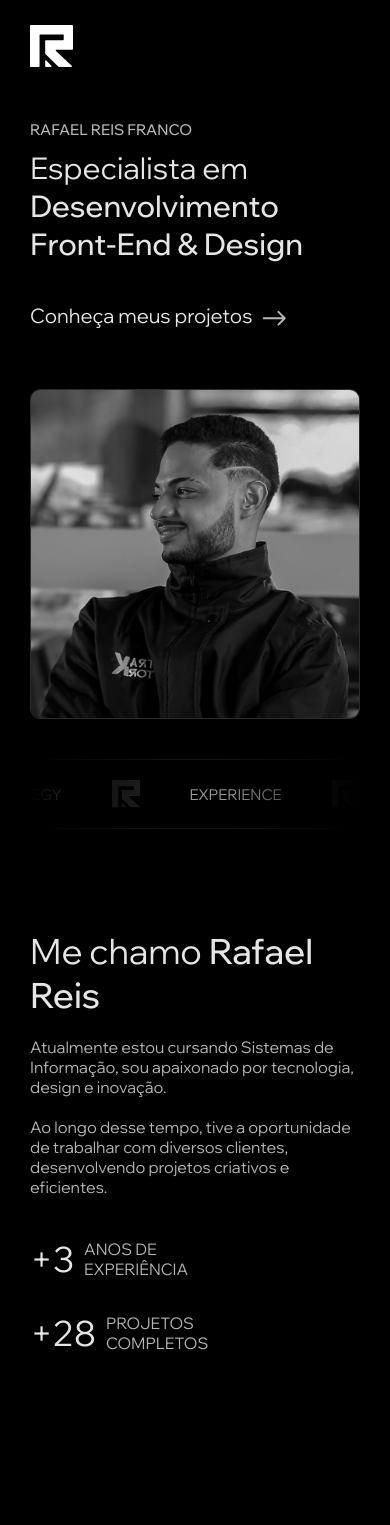
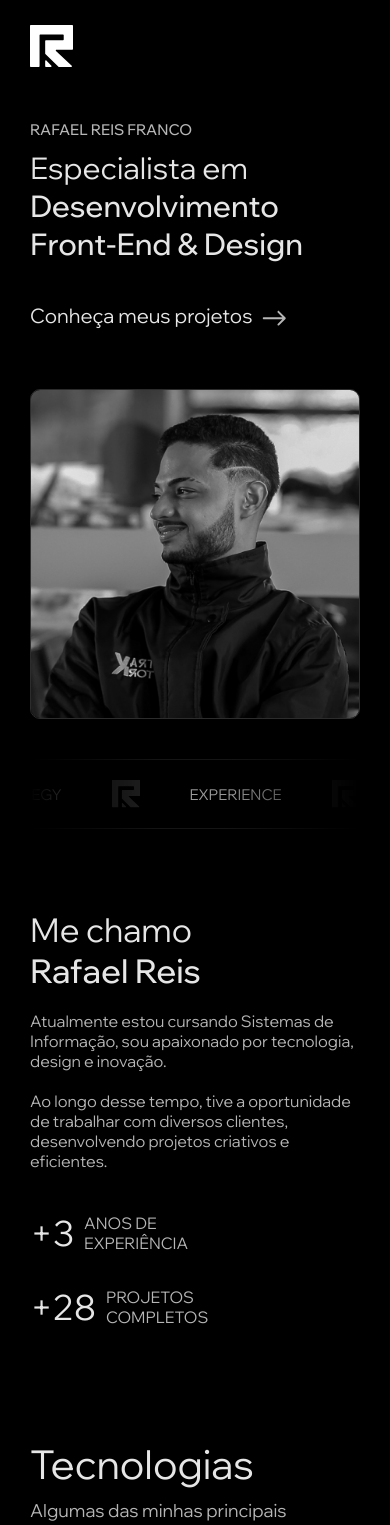
Before and after one commit to faelreis/portfolio, a Next.js app: page / in a window 390 px wide. Shown: the top 1525 px of the page. Built offline with nearby package versions, Linux system fonts and the light colour scheme.

Commit message:
Upadate padding and margin

```diff
--- a/src/app/components/About/about.module.css
+++ b/src/app/components/About/about.module.css
@@ -65,7 +65,7 @@
 
 @media (max-width: 970px) {
   .about {
-    padding: 60px 0px;
+    padding: 80px 0px 30px 0px;
     .wrapperAbout {
       gap: 60px;
       .lAbout {
@@ -109,7 +109,7 @@
 
 @media (max-width: 780px) {
   .about {
-    padding: 100px 0px 100px 0px;
+    padding: 80px 0px 30px 0px;
     .wrapperAbout {
       gap: 60px;
       flex-direction: column-reverse;
@@ -171,6 +171,38 @@
   }
 }
 
+@media (max-width: 430px) {
+  .about {
+    .wrapperAbout {
+      .rAbout {
+        .aboutName {
+          max-width: 250px;
+          font-size: 33px;
+          .aboutNameBold {
+            font-size: 33px;
+          }
+        }
+      }
+    }
+  }
+}
+
+@media (max-width: 340px) {
+  .about {
+    .wrapperAbout {
+      .rAbout {
+        .aboutName {
+          width: 200px;
+          font-size: 32px;
+          .aboutNameBold {
+            font-size: 32px;
+          }
+        }
+      }
+    }
+  }
+}
+
 @keyframes rotateShape {
   0% {
     transform: rotate(360deg);
--- a/src/app/components/Hero/hero.module.css
+++ b/src/app/components/Hero/hero.module.css
@@ -89,7 +89,6 @@
 
 @media (max-width: 970px) {
   .hero {
-    padding: 140px 0px 90px 0px;
     .wrapperHero {
       .lHero {
         max-width: 450px;
@@ -106,7 +105,6 @@
 
 @media (max-width: 840px) {
   .hero {
-    padding: 135px 0px 90px 0px;
     .wrapperHero {
       .rHero {
         display: flex;
```
